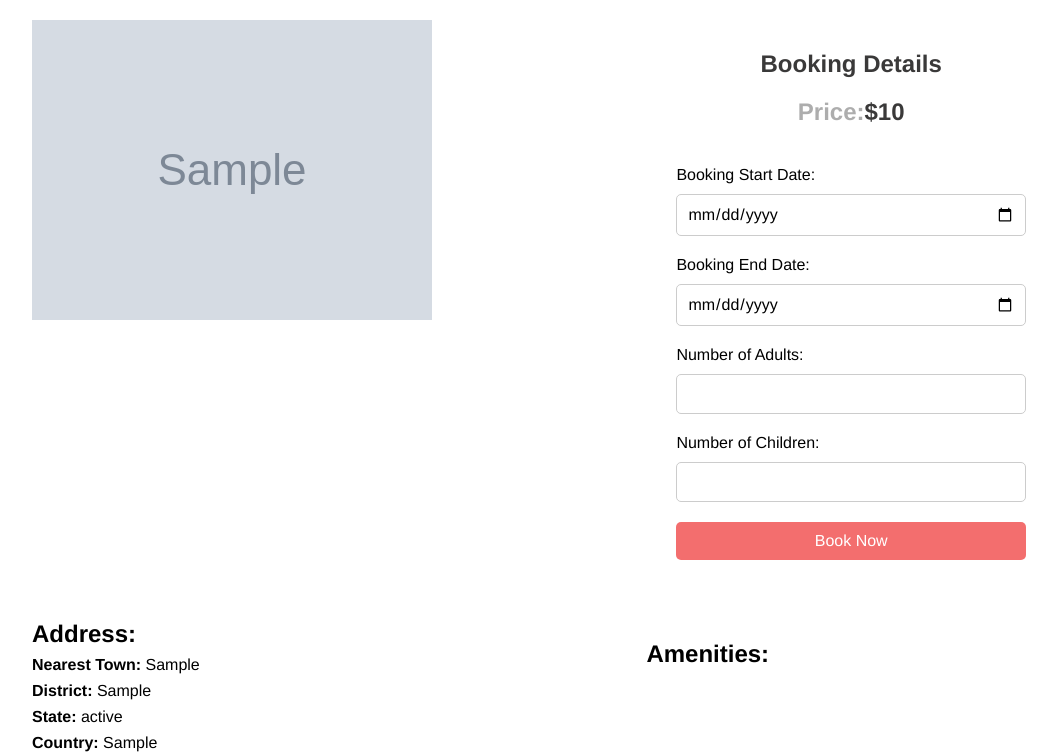
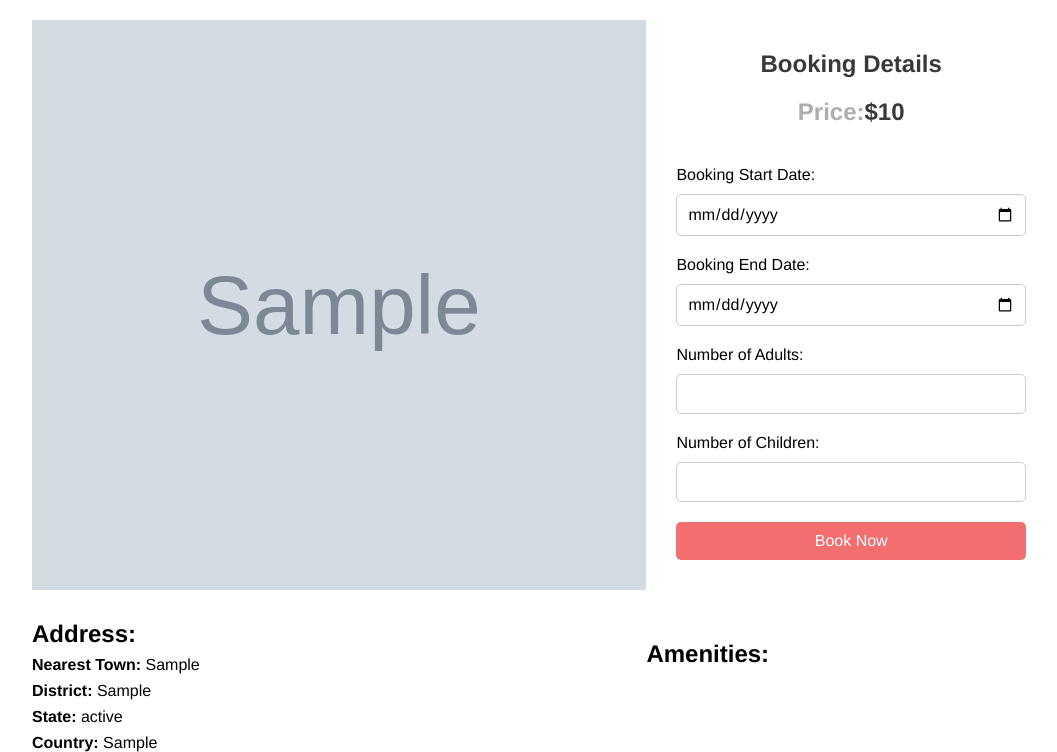
Before and after one commit to yaswanthkn22/django-booking-app, a Django app: page /house/1/ in a window 1280 px wide. Shown: the part 97-849 px from the top of the page, without its empty margins (96-1153 px from the left). Run offline with Django 4.2, Linux system fonts and the light colour scheme; tables that the repository leaves empty hold one stand-in row (values such as "Sample post"); grey boxes marked "Sample" are stand-in pictures.

Commit message:
image size issue fixed in houseDetails page

```diff
--- a/airbnb_app/templates/airbnb_app/houseDetails.html
+++ b/airbnb_app/templates/airbnb_app/houseDetails.html
@@ -157,10 +157,10 @@
 
 
   <section class="images">
-    <div id="image-container">
+    <div id="image-container" style="width: 100%; height: 100%;">
       {% if images %}
       {% for image in images %}
-      <img src="/media/{{image.image}}" alt="images" >
+      <img src="/media/{{image.image}}" alt="images" style="width: 100%; height: 100%;" >
       {% endfor %}
       {% else %}
       <img src="{% static 'airbnb_app/default-house.png' %}" alt="images">
```
